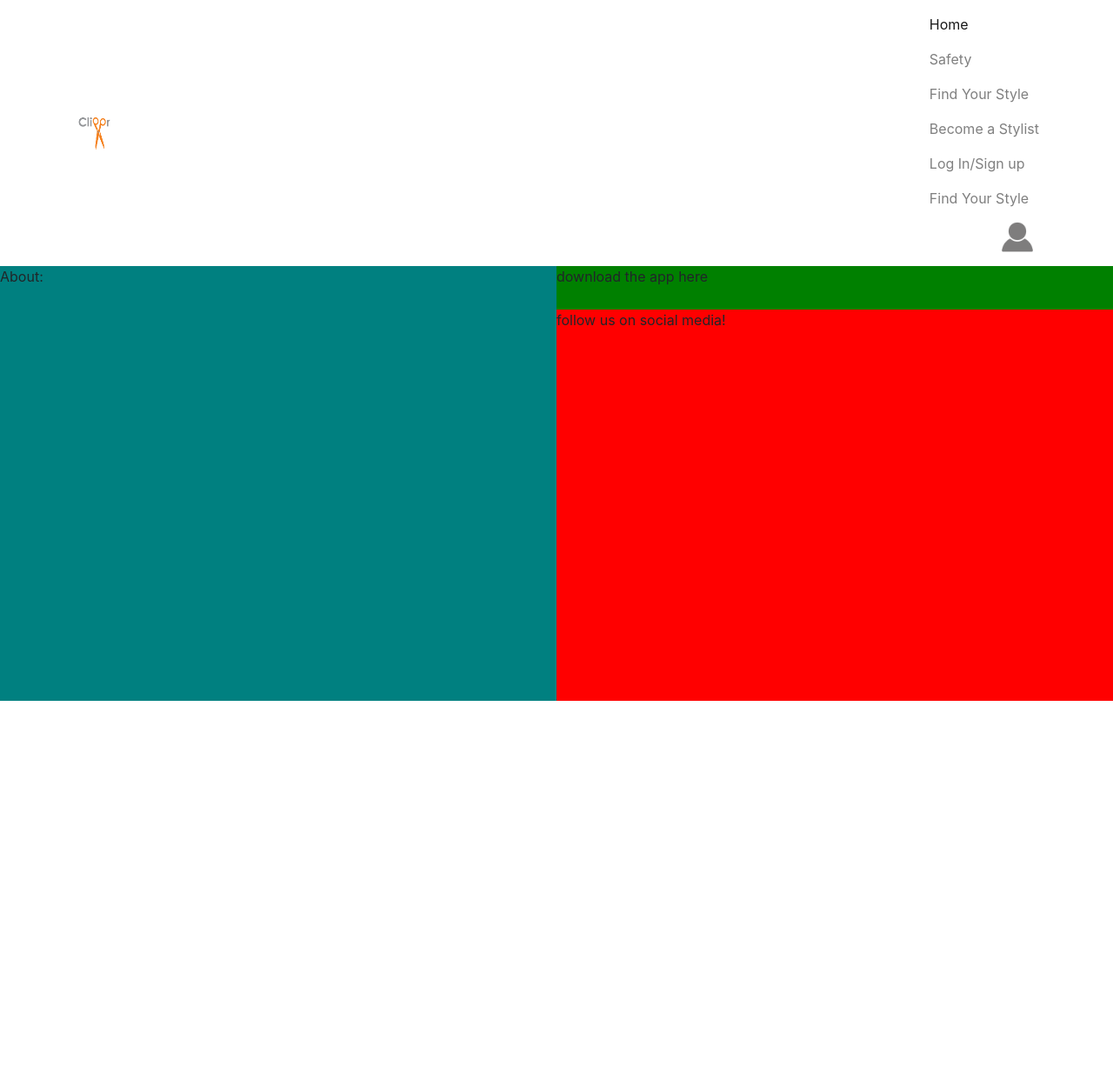
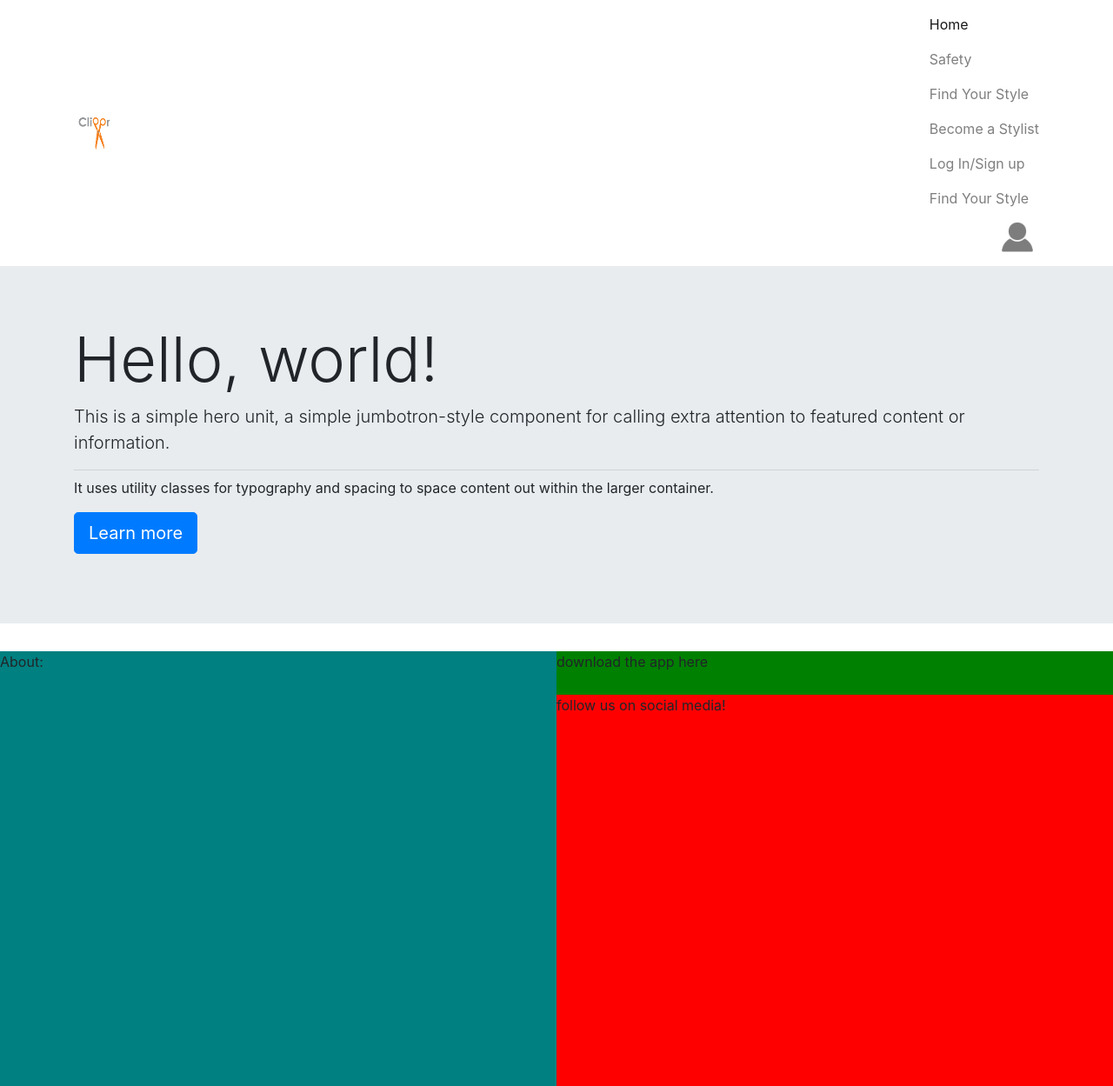
Before and after one commit to eric85254/Clippr, a Django app: page / in a window 1280 px wide. Shown: the whole page at 87% size. Before the commit the page ends 806 px from the top, so only its background shows below. Run offline with Django 3.2, Linux system fonts and the light colour scheme; some libraries are stand-ins or nearby versions.

Commit message:
Added jumbotron to home.html

```diff
--- a/templates/core/home.html
+++ b/templates/core/home.html
@@ -9,9 +9,8 @@
     <link rel="stylesheet" href="https://maxcdn.bootstrapcdn.com/bootstrap/4.0.0-alpha.5/css/bootstrap.min.css" integrity="sha384-AysaV+vQoT3kOAXZkl02PThvDr8HYKPZhNT5h/CXfBThSRXQ6jW5DO2ekP5ViFdi" crossorigin="anonymous">
 </head>
 <body>
-<div class="conatiner">
     <nav id=navBar class="navbar navbar-light bg-faded">
-        <div class="container">
+        <div class="container conta">
           <a class="navbar-brand" href="#">
               <img src="{% static "clippr/images/logoTransparent.png" %}"  width="50" height="50" alt="">
           </a>
@@ -40,6 +39,18 @@
           </ul>
         </div>
     </nav>
+    <div class="jumbotron jumbotron-fluid">
+        <div class="container">
+            <h1 class="display-3">Hello, world!</h1>
+            <p class="lead">This is a simple hero unit, a simple jumbotron-style component for calling extra attention to featured content or information.</p>
+            <hr class="my-2">
+          <p>It uses utility classes for typography and spacing to space content out within the larger container.</p>
+          <p class="lead">
+            <a class="btn btn-primary btn-lg" href="#" role="button">Learn more</a>
+          </p>
+        </div>
+    </div>
+
 <div class="clearFloat"></div>
 <div id="content">
     <div id = "about">
```
